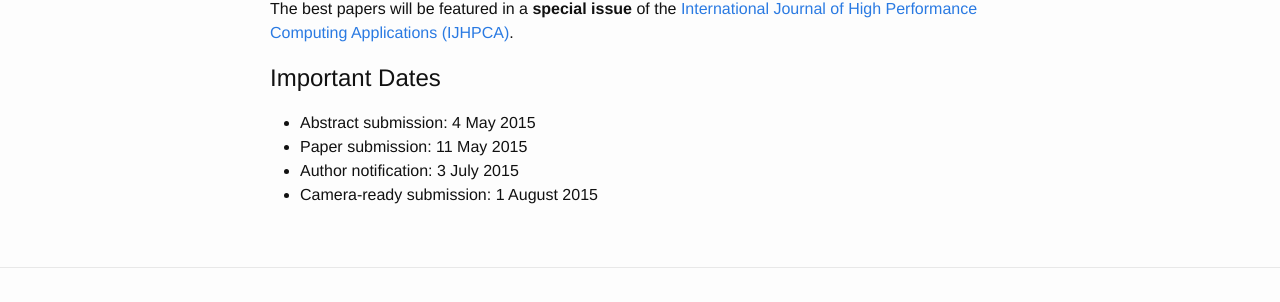
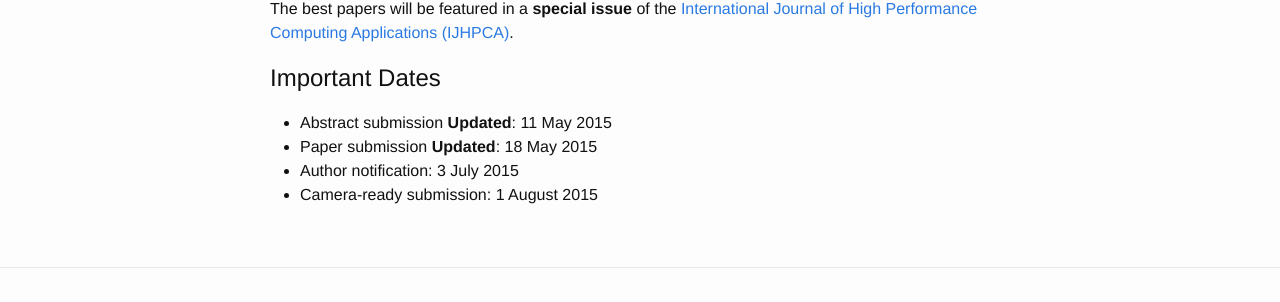
Before and after one commit to WRAP-workshop/WRAP-workshop.github.io, a Jekyll site: the page built from home.md, in a window 1280 px wide. Shown: the part 1243-1545 px from the top of the page. Built offline with Jekyll 4.4.1, drawn with Linux system fonts in a browser that asks for light colours.

Commit message:
Update dates.md

```diff
--- a/_includes/dates.md
+++ b/_includes/dates.md
@@ -1,4 +1,4 @@
-* Abstract submission: 4 May 2015
-* Paper submission:  11 May 2015
+* Abstract submission **Updated**: 11 May 2015
+* Paper submission **Updated**:  18 May 2015
 * Author notification:     3 July 2015
 * Camera-ready submission:  1 August 2015
```
